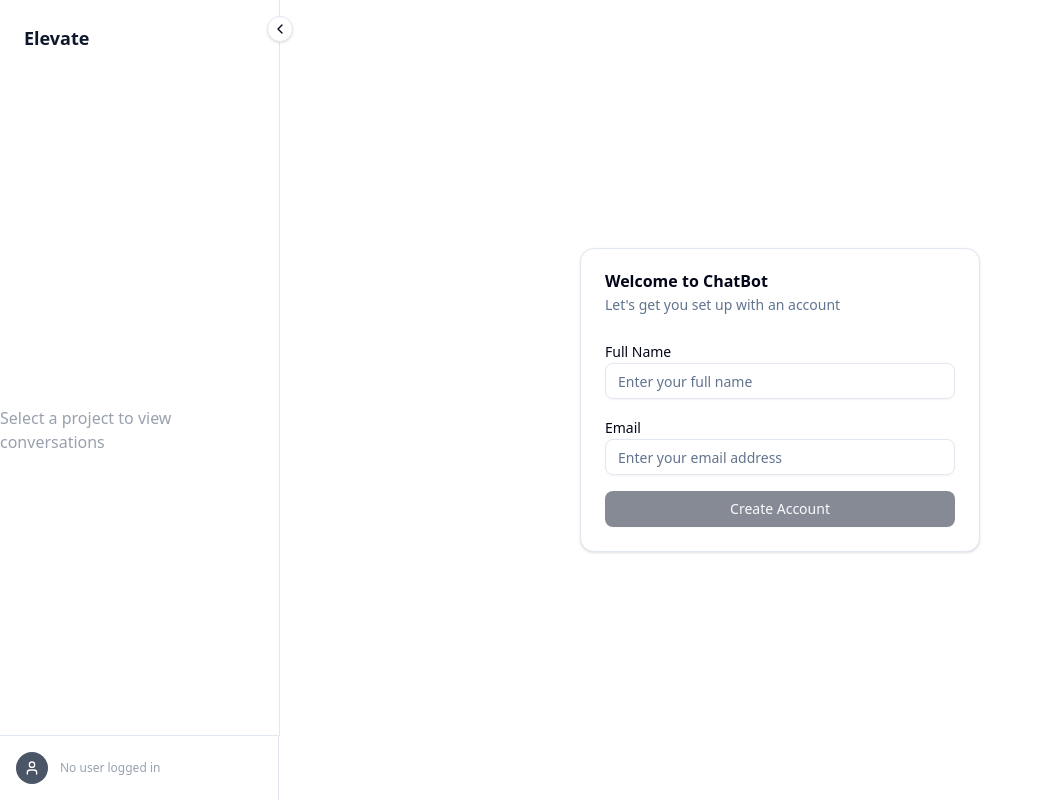
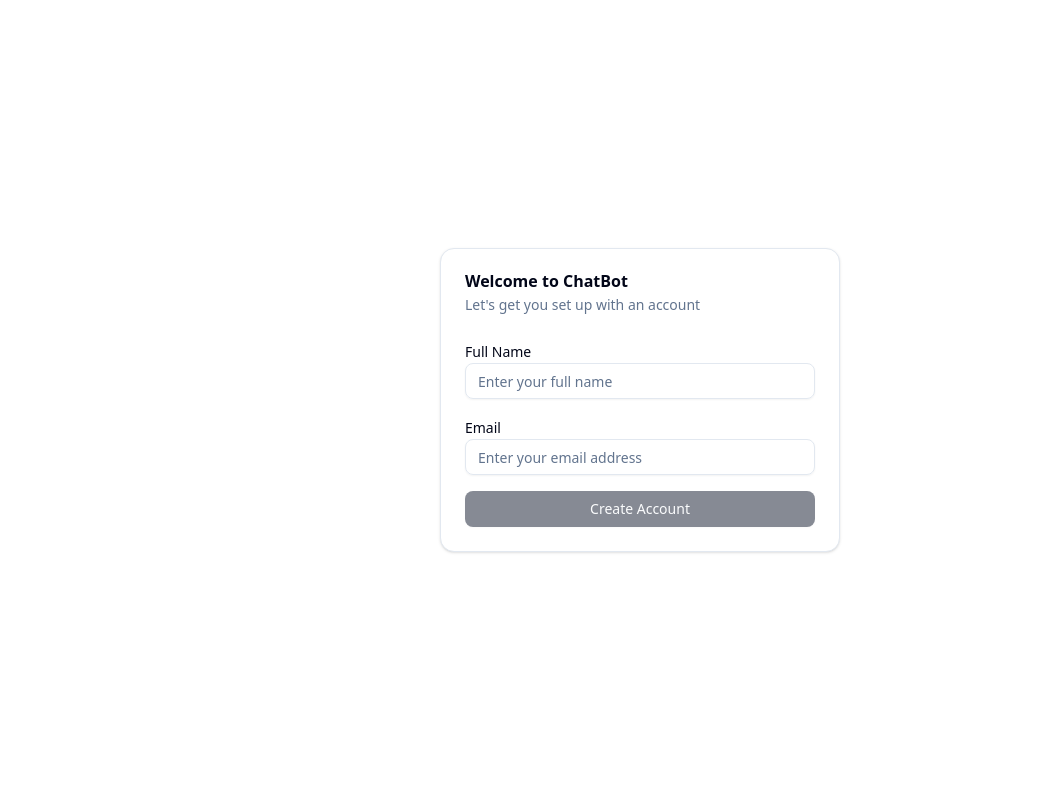
Before and after one commit to elevate-human-experiences/chatbot, a React (Vite) app in the folder frontend/: page / in a window 1280 px wide. Shown: the whole page, without its empty margins (0-1043 px from the left). Built offline with nearby package versions, Linux system fonts and the light colour scheme; no server answers.

Commit message:
hide col if no project

```diff
--- a/frontend/src/components/Layout.tsx
+++ b/frontend/src/components/Layout.tsx
@@ -112,57 +112,7 @@
           </div>
         </ChatLogicContext.Provider>
       ) : (
-        // Layout base sin projectId
-        <div className="flex h-screen">
-          <div
-            className="flex flex-col bg-background border-r border-border transition-all duration-200"
-            style={{ width: sidebarWidth, minWidth: collapsedSidebarWidth }}
-          >
-            {/* Fixed top menu item: Elevate */}
-            <div
-              className={cn(
-                "sticky top-0 z-10 bg-background w-full px-4 pt-6 pb-2 flex items-center",
-                sidebarVisible ? "justify-start" : "justify-center"
-              )}
-            >
-              {sidebarVisible && (
-                <span className="font-semibold text-lg text-primary ml-2">Elevate</span>
-              )}
-            </div>
-
-            {/* Empty sidebar content */}
-            <div className="flex-1 min-h-0 flex items-center justify-center text-gray-400">
-              {sidebarVisible ? "Select a project to view conversations" : ""}
-            </div>
-
-            {/* UserInfo fixed at the bottom of sidebar */}
-            <div className="absolute bottom-0 left-0 w-full border-t border-border bg-background">
-              <UserInfo user={currentUser} hideDetails={!sidebarVisible} />
-            </div>
-          </div>
-
-          <div className="flex-1 bg-background relative">
-            <button
-              onClick={() => setSidebarVisible((v) => !v)}
-              className="fixed top-4 z-30 bg-background border border-border rounded-full shadow p-1 hover:bg-accent transition"
-              style={{
-                left: sidebarWidth,
-                transform: "translateX(-50%)",
-                transition: "left 0.2s",
-              }}
-              aria-label={sidebarVisible ? "Hide sidebar" : "Show sidebar"}
-            >
-              {sidebarVisible ? (
-                <ChevronLeft className="w-4 h-4" />
-              ) : (
-                <ChevronRight className="w-4 h-4" />
-              )}
-            </button>
-            <div className="h-full w-full">
-              <Outlet />
-            </div>
-          </div>
-        </div>
+        <Outlet />
       )}
     </>
   );
```
